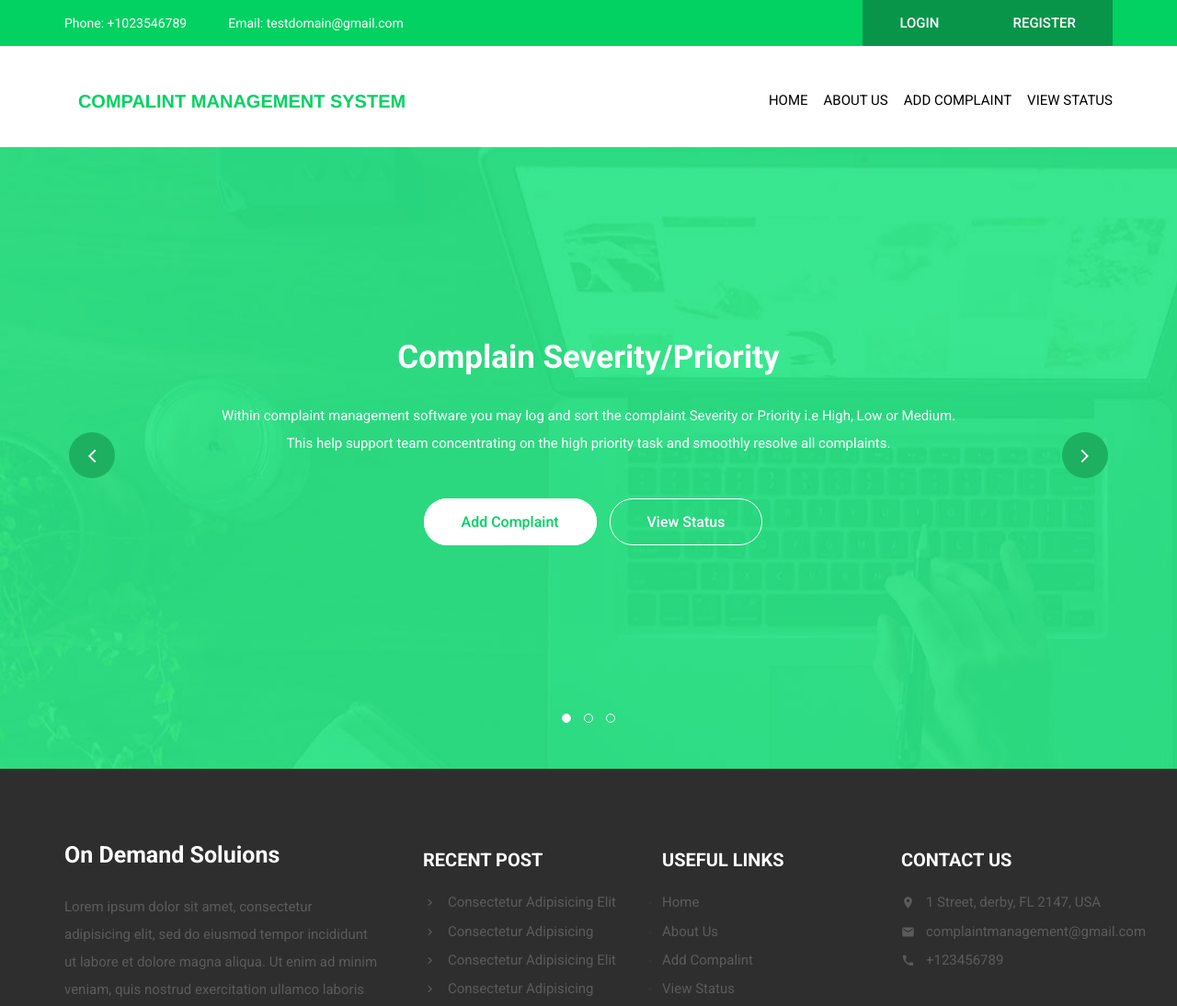
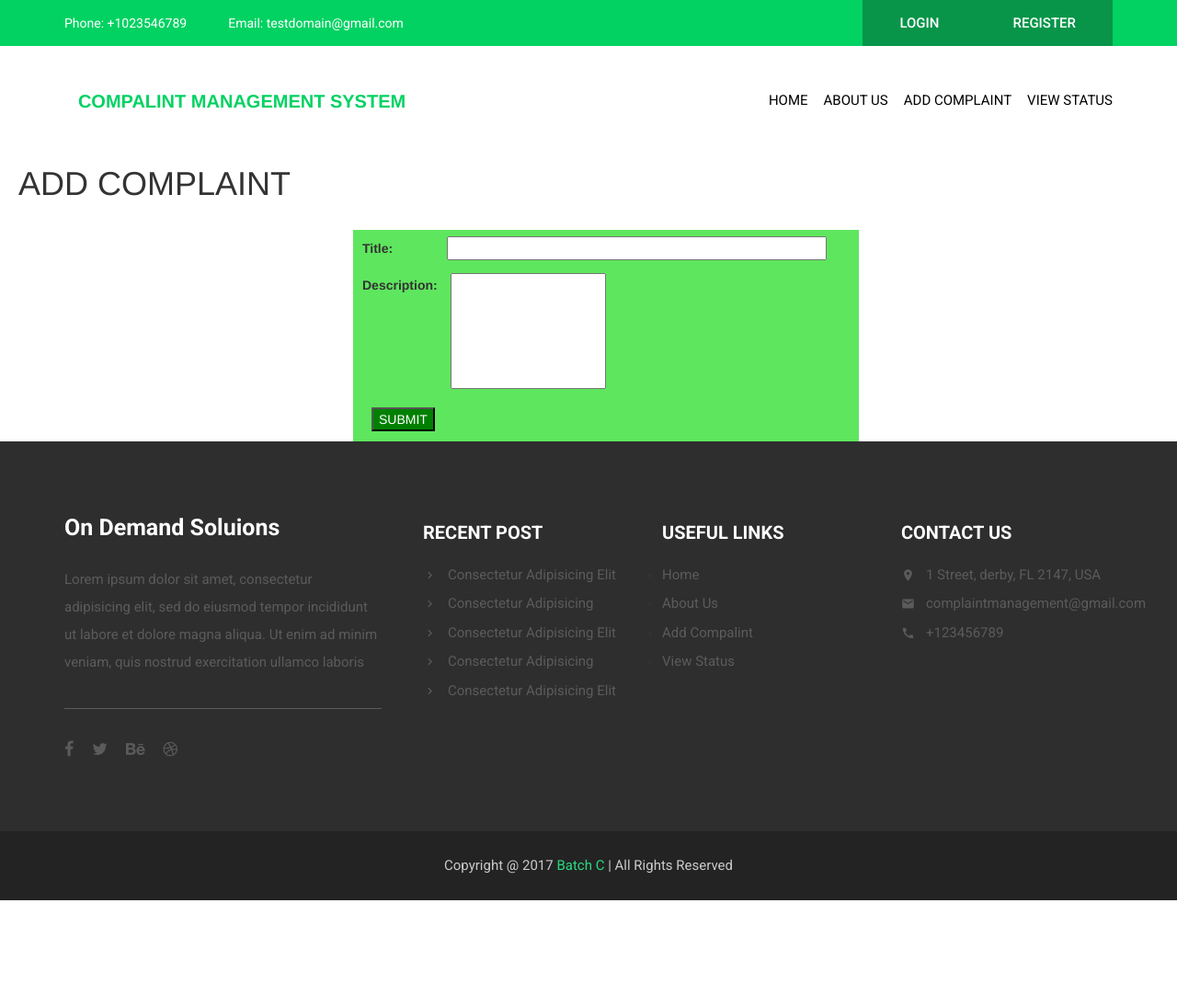
Before and after one commit to shravanisawant/wtproject, a plain HTML site: page index.html in a window 1280 px wide. Shown: the top 1094 px of the page at 92% size. After the commit the page ends 979 px from the top, so only its background shows below. Drawn offline with Linux system fonts and the light colour scheme.

Commit message:
Add files via upload

```diff
--- a/index.html
+++ b/index.html
@@ -1,10 +1,16 @@
-<!DOCTYPE html>
-<html lang="en">
+<!-- <html>
+<form name="regform" action="/addcomplaint" method="POST">
+Title      : <input type="text" name="title">
+Description: <input type="text" name="description">
+<button type="submit" id="submitbutton">Submit</button>
+</form>
+</html> -->
 
+<html>
 	<head>
 		<meta charset="UTF-8">
 		<meta name="viewport" content="width=device-width, initial-scale=1">
-    <title>Front page</title>
+		<title>Add Complaint</title>
 
 		<link href="https://fonts.googleapis.com/icon?family=Material+Icons" rel="stylesheet">
 		<link href="https://fonts.googleapis.com/css?family=Roboto:300,400,500,700,900" rel="stylesheet">
@@ -16,9 +22,8 @@
 		<link rel="stylesheet" href="style.css">
 		<link rel="stylesheet" href="responsive.css">
 	</head>
-
 	<body>
-    <div class="wrapper">
+		<div>
 				<header class="header">
 						<section class="header-top">
 							<div class="container">
@@ -62,41 +67,25 @@
 							</div>
 						</section>
 					</header>
-        <section class="carosal-area">
-            <div class="container">
-                <div class="row">
-                    <div class="col-md-12">
-                        <div class="client owl-carousel owl-theme">
-                            <div class="item">
-                                <div class="text">
-                                    <h3>Complain Severity/Priority</h3>
-                                    <p>Within complaint management software you may log and sort the complaint Severity or Priority i.e High, Low or Medium.<br>This help support team concentrating on the high priority task and smoothly resolve all complaints.</p>
-                                    <h5 class="white-button"><a href="#">Add Complaint</a></h5>
-                                    <h5><a href="#">View Status</a></h5>
 		</div>
+		<div style="height:300px">
+				<form  method="POST" action="/addcomplaint">
+						<h1 style="margin-left: 20px;">ADD COMPLAINT</h1><br>
+						<div style="margin-left:30%; background-color: rgb(94, 230, 94); width: 550px; height: 250px">
+							<label style="margin:10px;">Title: </label>
+							<input type="text" style="margin-left: 45px; width: 75%" name="title">
+							<br>
+							<label style="margin:10px; display: inline-table;">Description: </label>
+							<textarea rows="6" cols="20" style="display:inline-table" name="description"></textarea>
+							<br>
+							<br>
+							<button type="submit" id="submit" style="margin-left:20px; background-color: green; color: white">SUBMIT</button>
 						</div>
-                            <div class="item">
-                                <div class="text">
-                                    <h3>Problems & Resolutions</h3>
-                                    <p>Use of complaint management software ensures that every complaint activity is handled with a closing comment and what resolution has been given to the problems. <br>The software enables you to pull reports based on products, problems and resolutions with this data you can prepare a knowledge base, which help identify and offer right solution without delay.</p>
-                                    <h5 class="white-button"><a href="#">Add Complaint</a></h5>
-                                    <h5><a href="#">View Status</a></h5>
+
+				</form>
 		</div>
-                            </div>
-                            <div class="item">
-                                <div class="text">
-                                    <h3>Handle complaints from multiple channels</h3>
-                                    <p>Customer complaints can come through various channels like email, voice and live-chat. This website can group all these complaints together into one system.</p>
-                                    <h5 class="white-button"><a href="#">Add Complaint</a></h5>
-                                    <h5><a href="#">View Status</a></h5>
-                                </div>
-                            </div>
-                        </div>
-                    </div>
-                </div>
-            </div>
-        </section>
 
+		<div>
 				<footer class="footer">
 						<div class="container">
 							<div class="row">
@@ -152,27 +141,5 @@
 						</div>
 					</footer>
 		</div>
-    <script src="js/jquery-3.1.1.min.js"></script>
-    <script src="js/animationCounter.js"></script>
-    <script src="js/bootstrap.min.js"></script>
-    <script src="js/owl.carousel.min.js"></script>
-    <script src="js/active.js"></script>
-
-    <script type="text/javascript">
-        var _gaq = _gaq || [];
-        _gaq.push(['_setAccount', 'UA-36251023-1']);
-        _gaq.push(['_setDomainName', 'jqueryscript.net']);
-        _gaq.push(['_trackPageview']);
-
-        (function() {
-            var ga = document.createElement('script');
-            ga.type = 'text/javascript';
-            ga.async = true;
-            ga.src = ('https:' == document.location.protocol ? 'https://ssl' : 'http://www') + '.google-analytics.com/ga.js';
-            var s = document.getElementsByTagName('script')[0];
-            s.parentNode.insertBefore(ga, s);
-        })();
-    </script>
 	</body>
-
 </html>
```
Also changed, not shown: add_complaint.js (added, +48 -0 lines). Lines whose indentation alone changed are shown as unchanged.
